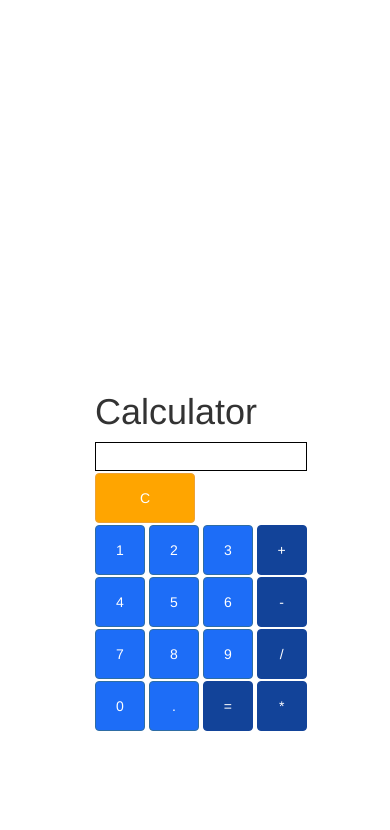
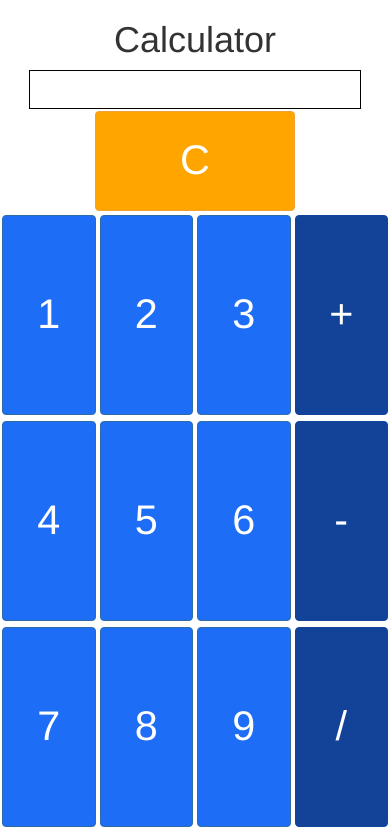
Before and after one commit to rfedoruk/rfedoruk.github.io, a plain HTML site: page js-calculator/dist/index.html in a window 390 px wide. Shown: the top 830 px of the page. Drawn offline with nearby package versions, Linux system fonts and the light colour scheme.

Commit message:
Mobile Friendly
Rewrote calculator app to be more mobile friendly.

```diff
--- a/js-calculator/dist/style.css
+++ b/js-calculator/dist/style.css
@@ -1,16 +1,25 @@
+body{
+  font-size: 18px;
+}
 .btn-primary{
-  width: 50px;
-  height: 50px;
+  font-size: 2.3em;
+  width: 200px;
+  height: 200px;
   background-color: #1d6df7;
+  margin: 2px;
 }
 .btn-warning{
-  width: 100px;
-  height: 50px;
+  font-size: 2.3em;
+  width: 200px;
+  height: 100px;
   background-color: orange;
 }
 
 .col-sm-{
   margin-bottom: 2px;
+  display:flex;
+  justify-content: center;
+  width: 100%;
 }
 
 .operator{
@@ -19,24 +28,30 @@
 }
 
 .calculator{
-  position: fixed; /* or absolute */
-  top: 50%; /* change back to 50% when done, it's just easier to debug this way..*/
-  left: 50%;
-  margin-top: -50px;
-  margin-left: -100px;
+  /* position: fixed; /* or absolute */
+  /* top: 50%; /* change back to 50% when done, it's just easier to debug this way..*/
+  /* left: 50%; */
+  width: 100%;
+  display: flex;
+  flex-direction: column;
+  justify-content: center;
+  align-items: center;
 }
 
 .outputs{
   border: 0.5px solid black;
   margin-bottom: 2px;
+  width: 85%;
+  height: auto;
 }
 
 #calc-output{
-  display: inline-block;
-    line-height: 0.75em;
-  font-size: 125%;
+  height: 30px;
+  display: flex;
+  font-size: 2em;
 }
 
 #calc-full-output{
-    line-height: 0.85em;
+    line-height: 2.85em;
+    font-size: 1.5em;
 }
```
